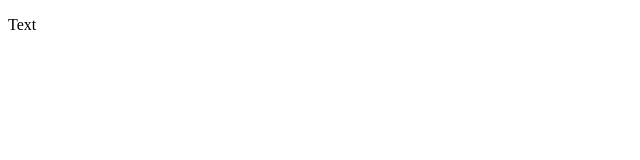
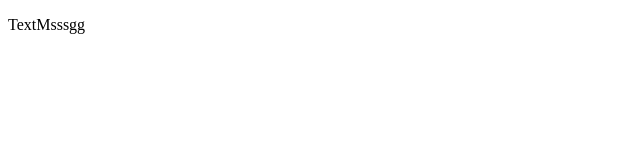
Before and after one commit to GeoSnipes/GeoSnipes.github.io, a plain HTML site: page index.html in a window 1280 px wide. Shown: the full height of the page, 0-640 px from the left. Drawn offline with Linux system fonts and the light colour scheme.

Commit message:
Update index.html

```diff
--- a/index.html
+++ b/index.html
@@ -11,7 +11,7 @@
 </head>
 
 <body>
-    <p>Text</p>
+    <p>TextMsssgg</p>
 </body>
 
 </html>
```
